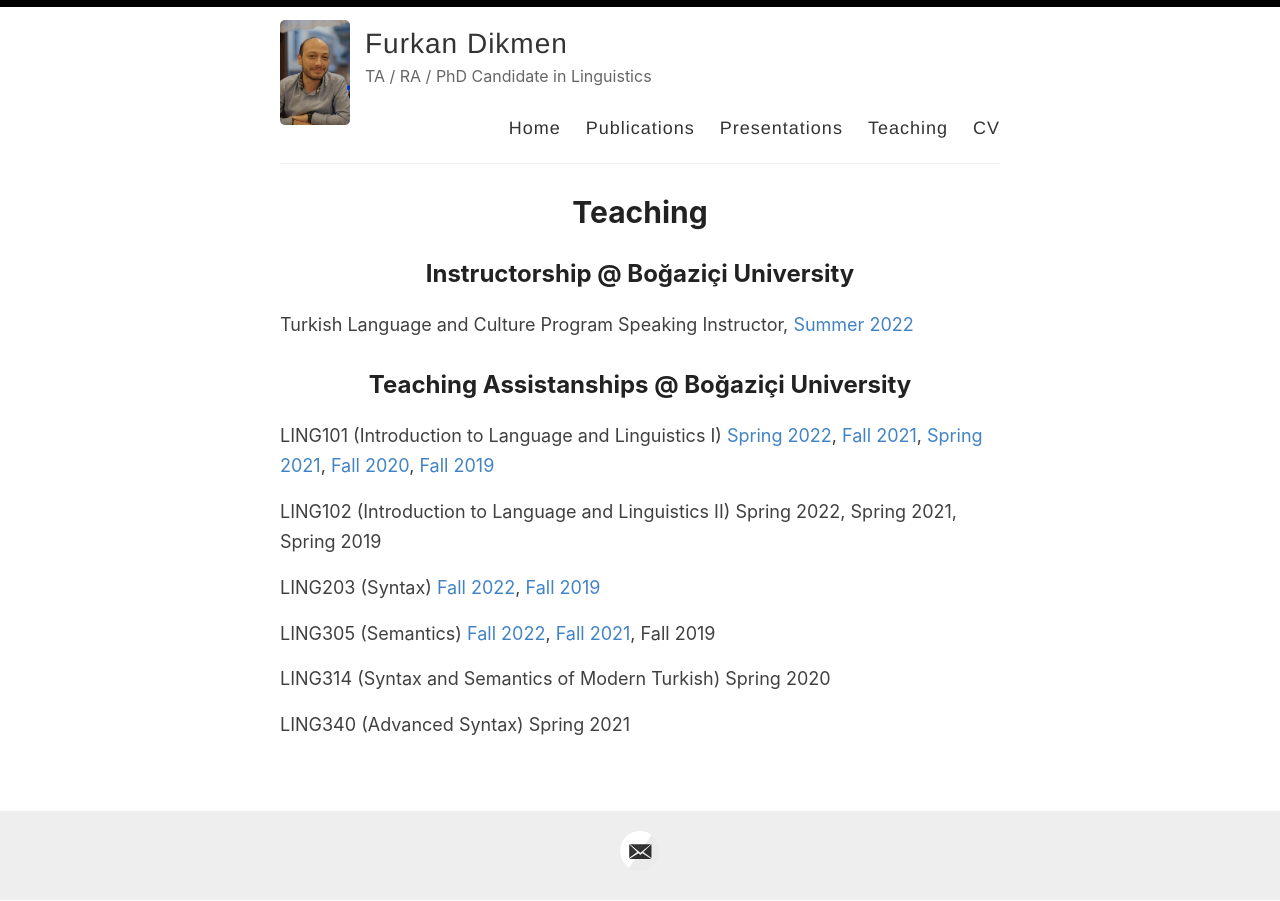
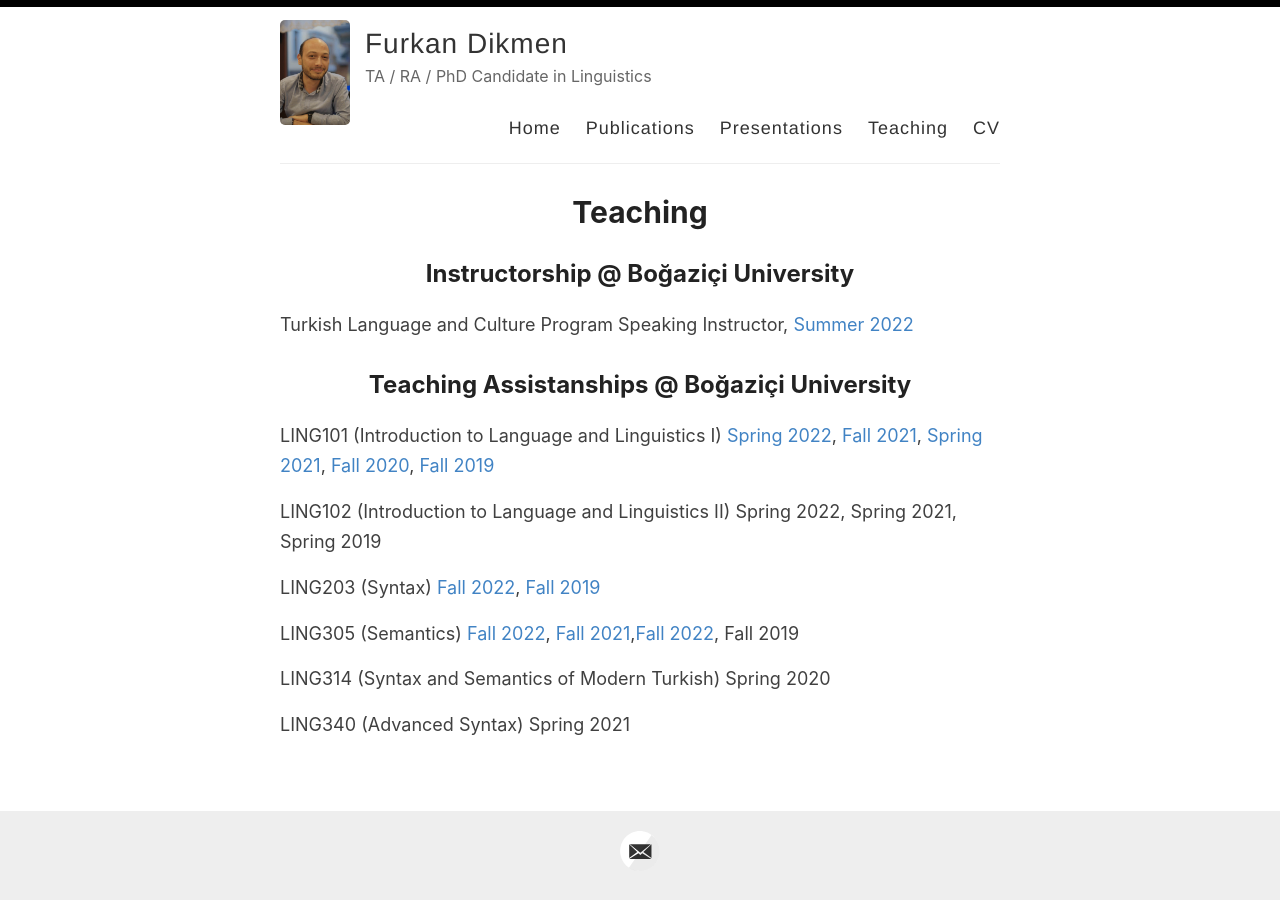
Before and after one commit to furkandikmen/furkandikmen.github.io, a Jekyll site: the page built from _pages/teaching.md, in a window 1280 px wide. Built offline with Jekyll 4.4.1, drawn with Linux system fonts in a browser that asks for light colours.

Commit message:
Update teaching.md

```diff
--- a/_pages/teaching.md
+++ b/_pages/teaching.md
@@ -16,7 +16,7 @@ LING102 (Introduction to Language and Linguistics II) Spring 2022, Spring 2021,
 
 LING203 (Syntax) [Fall 2022](https://furkandikmen.com/assets/syllabus/LING203_FALL2022.pdf), [Fall 2019](https://furkandikmen.com//assets/syllabus/LING203_FALL2019.pdf)
 
-LING305 (Semantics) [Fall 2022](https://furkandikmen.com/assets/syllabus/Ling305_Fall2022.pdf), [Fall 2021](https://furkandikmen.com/assets/syllabus/Ling305_Fall2021 Syllabus.pdf), Fall 2019
+LING305 (Semantics) [Fall 2022](https://furkandikmen.com/assets/syllabus/Ling305_Fall2022.pdf), [Fall 2021](https://furkandikmen.com/assets/syllabus/Ling305_Fall2021 Syllabus.pdf),[Fall 2022](https://furkandikmen.com/assets/syllabus/LING305Fall2020.pdf), Fall 2019
 
 LING314 (Syntax and Semantics of Modern Turkish) Spring 2020
 
```
